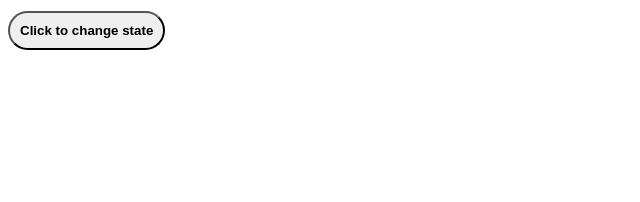
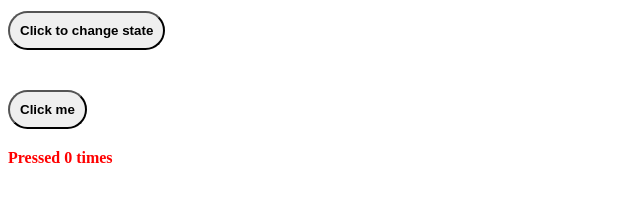
Before and after one commit to ikachinskaya/React, a React (Create React App) app: page / in a window 1280 px wide. Shown: the part 552-754 px from the top of the page, without its empty margins (0-640 px from the left). Built offline with nearby package versions, Linux system fonts and the light colour scheme.

Commit message:
Add Clicker Component

```diff
--- a/src/App.js
+++ b/src/App.js
@@ -1,6 +1,7 @@
 import React from "react";
 import Aloha from "./components/Aloha";
 import Image from "./components/Image";
+import Clicker from "./components/Clicker";
 
 const srcImage =
   "https://image.freepik.com/free-photo/wide-angle-shot-of-a-single-tree-growing-under-a-clouded-sky-during-a-sunset-surrounded-by-grass_181624-22807.jpg";
@@ -11,6 +12,7 @@ function App() {
       <Aloha name="World" isGreeting />
       <Image alt="Image" src={srcImage} />
       <Aloha name="World" />
+      <Clicker />
     </React.Fragment>
   );
 }
--- /dev/null
+++ b/src/components/Clicker/clicker.css
@@ -0,0 +1,10 @@
+.clickerText {
+  color: red;
+  font-weight: bold;
+}
+.btn {
+  border-radius: 20px;
+  margin: 20px 0;
+  padding: 10px;
+  font-weight: bold;
+}
--- /dev/null
+++ b/src/components/Clicker/index.jsx
@@ -0,0 +1,34 @@
+import { Component } from "react";
+import Image from "./../Image";
+import "./clicker.css";
+
+class Clicker extends Component {
+  constructor(props) {
+    super(props);
+    this.state = {
+      counterClicker: 0,
+    };
+  }
+  clickButton = () => {
+    let { counterClicker } = this.state;
+    this.setState({ counterClicker: ++counterClicker });
+  };
+
+  render() {
+    let { counterClicker } = this.state;
+    let button = (
+      <button className="btn" onClick={this.clickButton}>
+        Click me
+      </button>
+    );
+    const img = <Image src="http://localhost:3000/favicon.ico" alt="favicon" />;
+    return (
+      <div>
+        {counterClicker < 10 ? button : img}
+
+        <div className="clickerText">Pressed {counterClicker} times </div>
+      </div>
+    );
+  }
+}
+export default Clicker;
```
